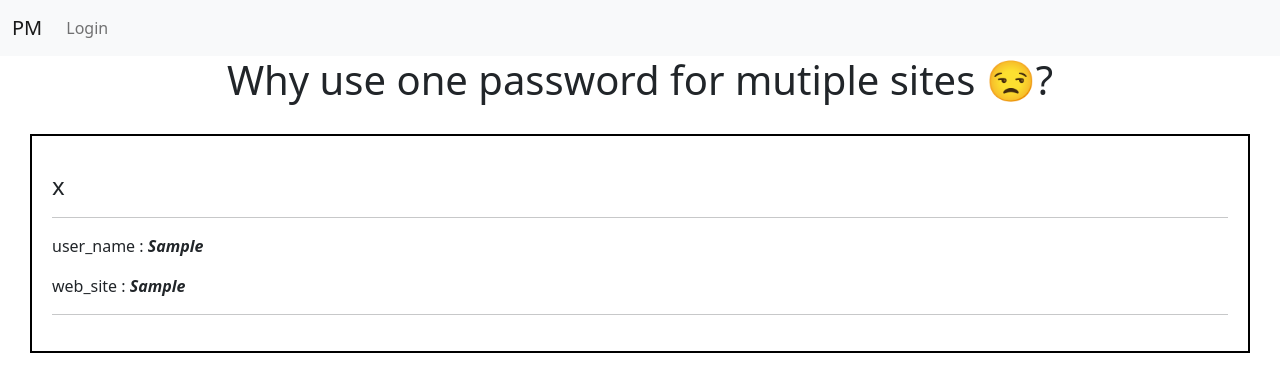
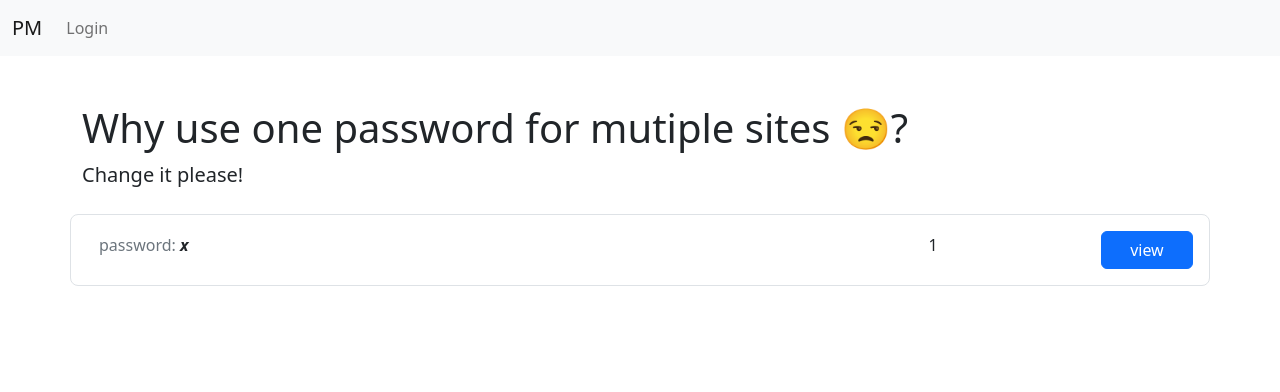
Before and after one commit to toluisjoel/Password-Manager, a Django app: template templates/password_manager/related_password.html in a window 1280 px wide. Shown: the top 392 px of the page. Run offline with Django 4.2, Linux system fonts and the light colour scheme; tables that the repository leaves empty hold one stand-in row (values such as "Sample post"); the template is opened without the code that fills it: values that come from a table or form of the project are taken from there, most other values are stand-ins (such as "Sample title", 1, 10 or a date in 2020); some libraries are stand-ins or nearby versions.

Commit message:
Re-styled the related-passwords page

```diff
--- a/templates/password_manager/related_password.html
+++ b/templates/password_manager/related_password.html
@@ -2,21 +2,31 @@
 
 {% block content %}
 
+<div class="container-md mt-5">
     {% if sites %}
-    <h1 style="text-align: center;">Why use one password for mutiple sites 😒?</h1>
+        <h1 class="display-6">Why use one password for mutiple sites 😒?</h1>
+        <p class="lead">Change it please!</p>
         {% for password, details in sites.items %}
-        <div style="border: 2px solid black; margin:30px;padding:20px;">
-            <p><h4>{{ password }}</h4></p>
-            <hr>
+            <div class="border rounded-3 align-items-center row p-3 my-4">
+                <h6 class="col-lg-9 col-md-9 col-sm-8"><span class="text-secondary">password:</span> <b><i>{{password}}</i></b></h6>
+                <h6 class="col-lg-2 col-md-2 col-sm-2">{{details.count}}</h6>
+
+                <button class="btn btn-primary col-lg-1 col-md-1 col-sm-2 more_less" data-bs-toggle="collapse"
+                    data-bs-target="#c{{website.id}}" role="button" aria-expanded="false"
+                    aria-controls="c{{website.id}}">view</button>
                 {% for name_site in details %}
-                <p>user_name : <b><i>{{ name_site.0 }}</i></b></p>
-                <p>web_site : <b><i>{{ name_site.1 }}</i></b></p>
-                <hr>
+                    <div class="collapse mt-3" id="c{{website.id}}">
+                        <div class="card card-body">
+                            <p>username : <b><i>{{ name_site.0 }}</i></b></p>
+                            <p>website : <b><i>{{ name_site.1 }}</i></b></p>
+                        </div>
+                    </div>
                 {% endfor %}
             </div>
         {% endfor %}
     {% else %}
         <h2>Not Available</h2>
     {% endif %}
+</div>
 
 {% endblock %}
```
Lines whose indentation alone changed are shown as unchanged.
